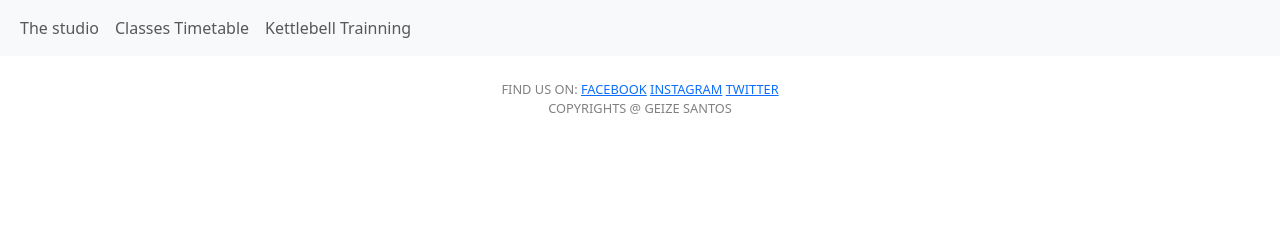
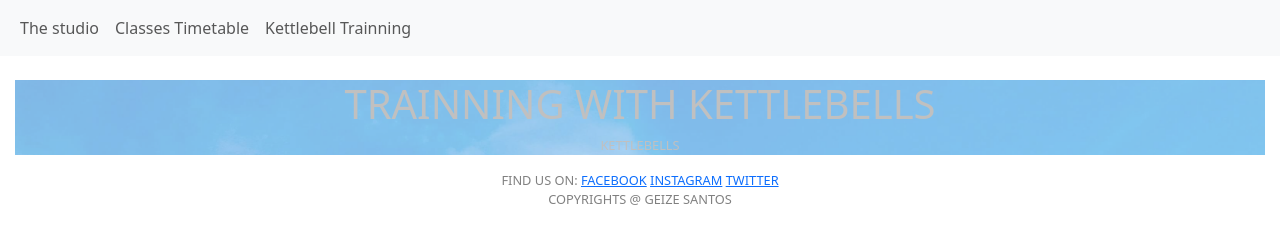
Before and after one commit to GeizeRosa/KettlebellStudio, a plain HTML site: page trainning.html in a window 1280 px wide. Drawn offline with nearby package versions, Linux system fonts and the light colour scheme.

Commit message:
Added separate Css styling for each page+ added a background picture for the trainning page

```diff
--- /dev/null
+++ b/styletimetable.css
@@ -0,0 +1,6 @@
+footer {
+    color:gray;
+    font-size:0.8rem;
+    padding: 0 15px;
+    text-align: center;
+    }
--- /dev/null
+++ b/styletrainning.css
@@ -0,0 +1,16 @@
+footer {
+    color:gray;
+    font-size:0.8rem;
+    padding: 0 15px;
+    text-align: center;
+    }
+
+    main {
+        background-image: url('taco-fleur-unsplash.jpg');
+        background-repeat: no-repeat;
+        background-attachment: fixed;
+        background-size: cover;
+        width: 100%;
+        height: auto;
+        opacity: 0.5;
+      }
--- a/trainning.html
+++ b/trainning.html
@@ -9,7 +9,7 @@
     <link href="https://cdn.jsdelivr.net/npm/bootstrap@5.3.3/dist/css/bootstrap.min.css" rel="stylesheet">
     <link rel="stylesheet" href="https://cdnjs.cloudflare.com/ajax/libs/font-awesome/6.5.2/css/all.min.css" integrity="sha512-SnH5WK+bZxgPHs44uWIX+LLJAJ9/2PkPKZ5QiAj6Ta86w+fsb2TkcmfRyVX3pBnMFcV7oQPJkl9QevSCWr3W6A==" crossorigin="anonymous" referrerpolicy="no-referrer" />
     <script src="https://cdn.jsdelivr.net/npm/bootstrap@5.3.3/dist/js/bootstrap.min.js"></script>
-    <link rel="stylesheet" href="stylepractice.css">
+    <link rel="stylesheet" href="styletrainning.css">
     <title>Kettlebell Studio</title>
     </head>
     <body>
@@ -31,6 +31,13 @@
     </nav>
     </header>
     <br><footer class="text-uppercase">
+    <main>
+    <div class="bg-image"></div>
+    <div class="bg-text">
+    <h1>Trainning with Kettlebells</h1>
+    <p>Kettlebells</p>
+    </div>
+        </main>
         <span>Find us on:</span>
         <a href="https://www.facebook.com" target="_blank" rel="noopener" aria-label="Find us on Facebook (link opens in a new tab)">Facebook</a>
         <a href="https://www.instagram.com" target="_blank" rel="noopener" aria-label="Find us on Instagram (link opens in a new tab)">Instagram</a>
```
Also changed, not shown: timetable.html (+1 -1 lines).
